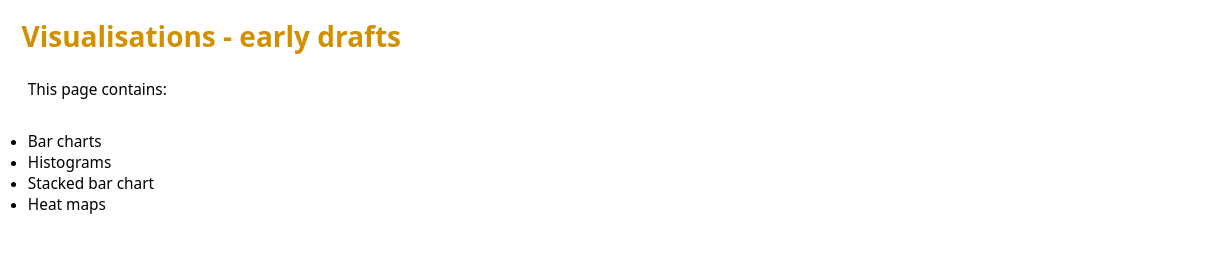
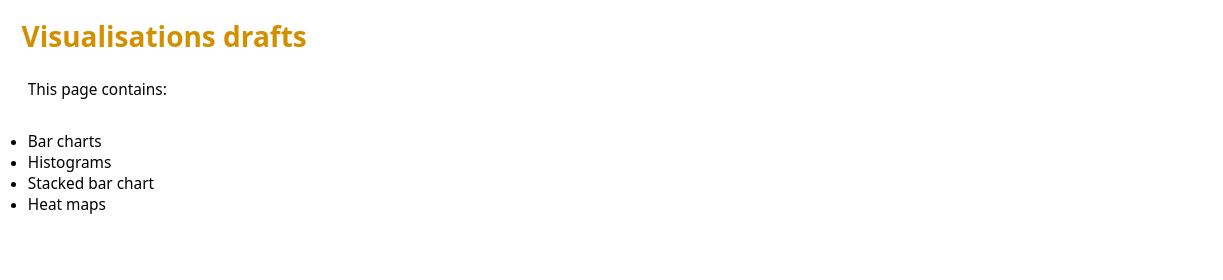
Before and after one commit to gisellecory/mentalhealth, a plain HTML site: page index.html in a window 1280 px wide. Shown: the top 280 px of the page, 57-1280 px from the left. Drawn offline with Linux system fonts and the light colour scheme; no server answers.

Commit message:
minor changes

```diff
--- a/index.html
+++ b/index.html
@@ -24,7 +24,7 @@
   <!-- Banners etc -->
   <header>
     <a href="index.html"><img id="icon" src="imagelib/icon.png" alt="Icon"></a>
-    <h1 id="title"> Visualisations - early drafts </h1>
+    <h1 id="title"> Visualisations drafts </h1>
   </header>
 
   <!-- <div id="header_img"></div> -->
```
